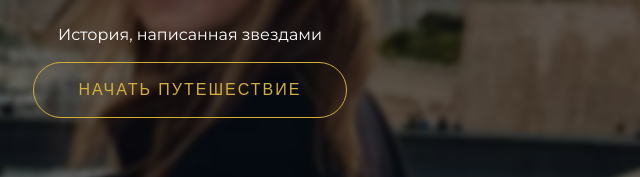
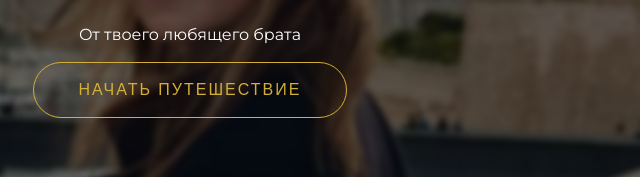
Before and after one commit to ivaniuusss-gif/MySister, a plain HTML site: page index.html in a window 1280 px wide. Shown: the part 380-557 px from the top of the page, 450-1090 px from the left. Drawn offline with nearby package versions, Linux system fonts and the light colour scheme; a web font is replaced by a local one.

Commit message:
Update index.html

```diff
--- a/index.html
+++ b/index.html
@@ -34,7 +34,7 @@
 
         <div class="hero-content">
             <h1 class="glow-text">С Днем Рождения, <span class="gradient-text">Сестренка!</span></h1>
-            <p class="subtitle">История, написанная звездами</p>
+            <p class="subtitle">От твоего любящего брата</p>
 
             <button id="start-btn" class="premium-btn">Начать путешествие</button>
         </div>
```
